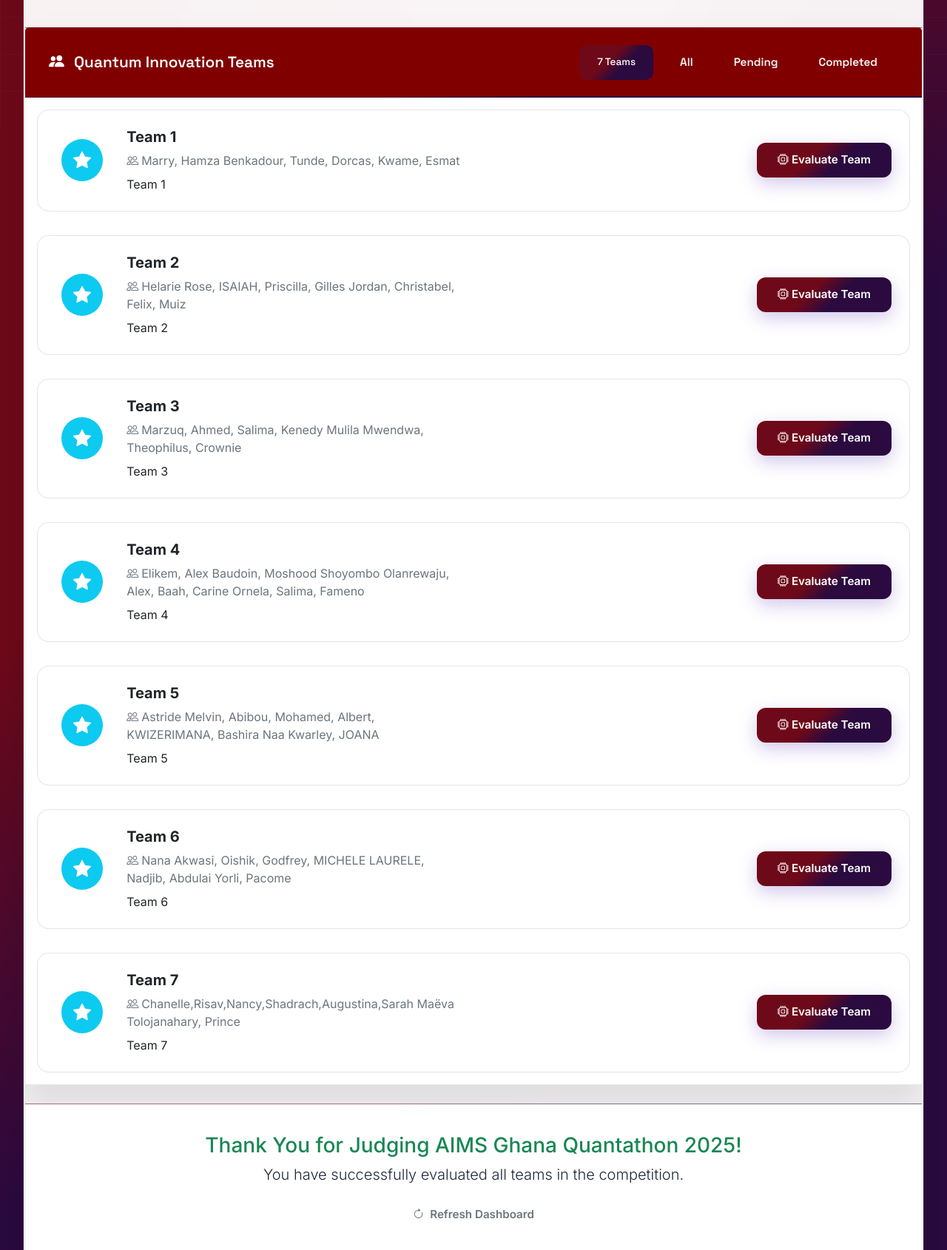
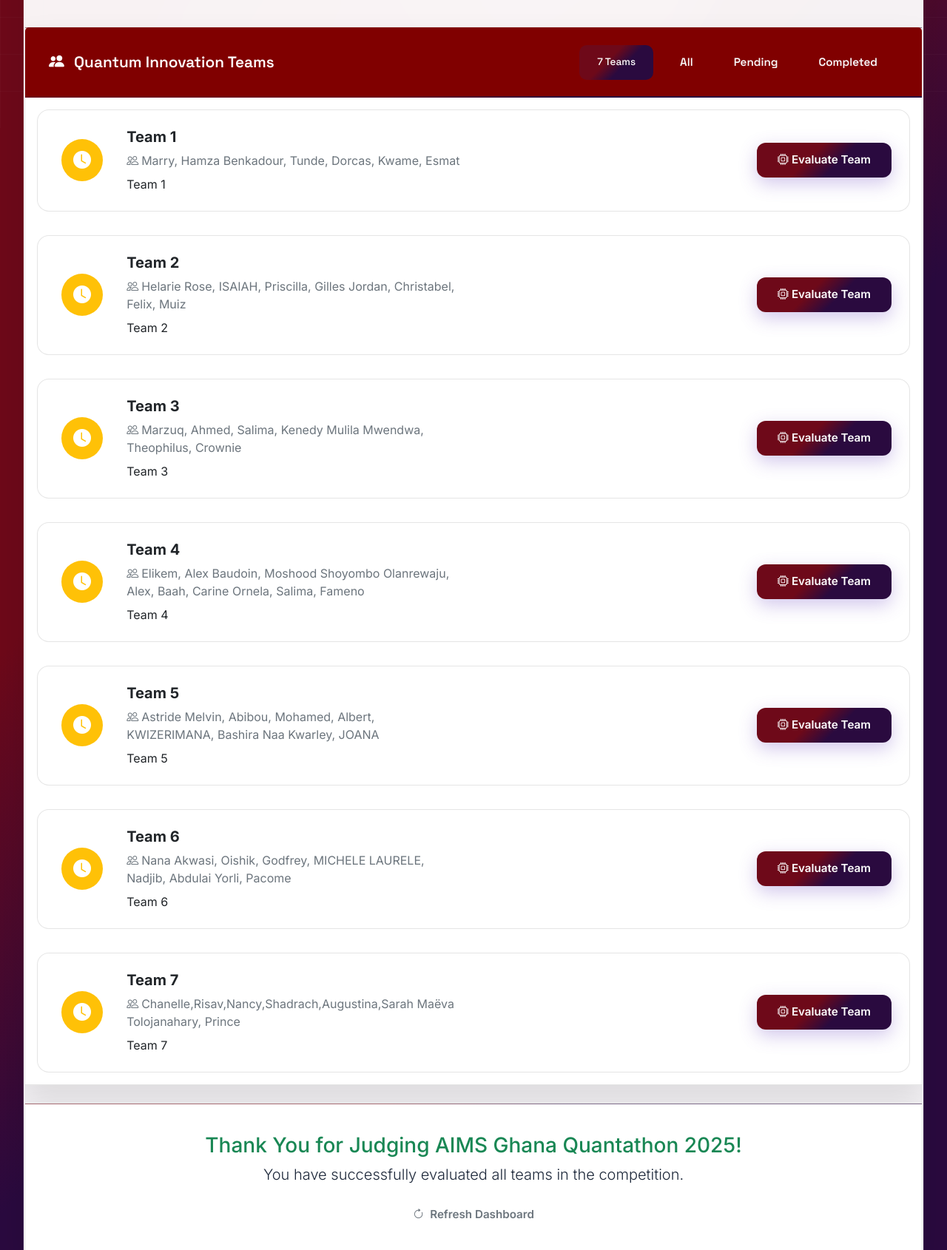
Before and after one commit to ChantelleAA/judging_criteria, a Django app: template hackathon_judging/judging/templates/judging/public_judge_access.html in a window 1280 px wide. Shown: the part 627-2317 px from the top of the page at 74% size. Run offline with Django 5.2, Linux system fonts and the light colour scheme; the template is opened without the code that fills it: values that come from a table or form of the project are taken from there, others are empty; data comes from the database, SQL or seed files in the repository; some libraries are stand-ins or nearby versions.

Commit message:
public voting

```diff
--- a/hackathon_judging/judging/templates/judging/public_judge_access.html
+++ b/hackathon_judging/judging/templates/judging/public_judge_access.html
@@ -165,8 +165,8 @@
                                                     <i class="bi bi-check-circle-fill fs-4"></i>
                                                 </div>
                                             {% else %}
-                                                <div class="badge bg-info p-3 rounded-circle">
-                                                    <i class="bi bi-star-fill fs-4"></i>
+                                                <div class="badge bg-warning p-3 rounded-circle">
+                                                    <i class="bi bi-clock-fill fs-4"></i>
                                                 </div>
                                             {% endif %}
                                         </div>
```
